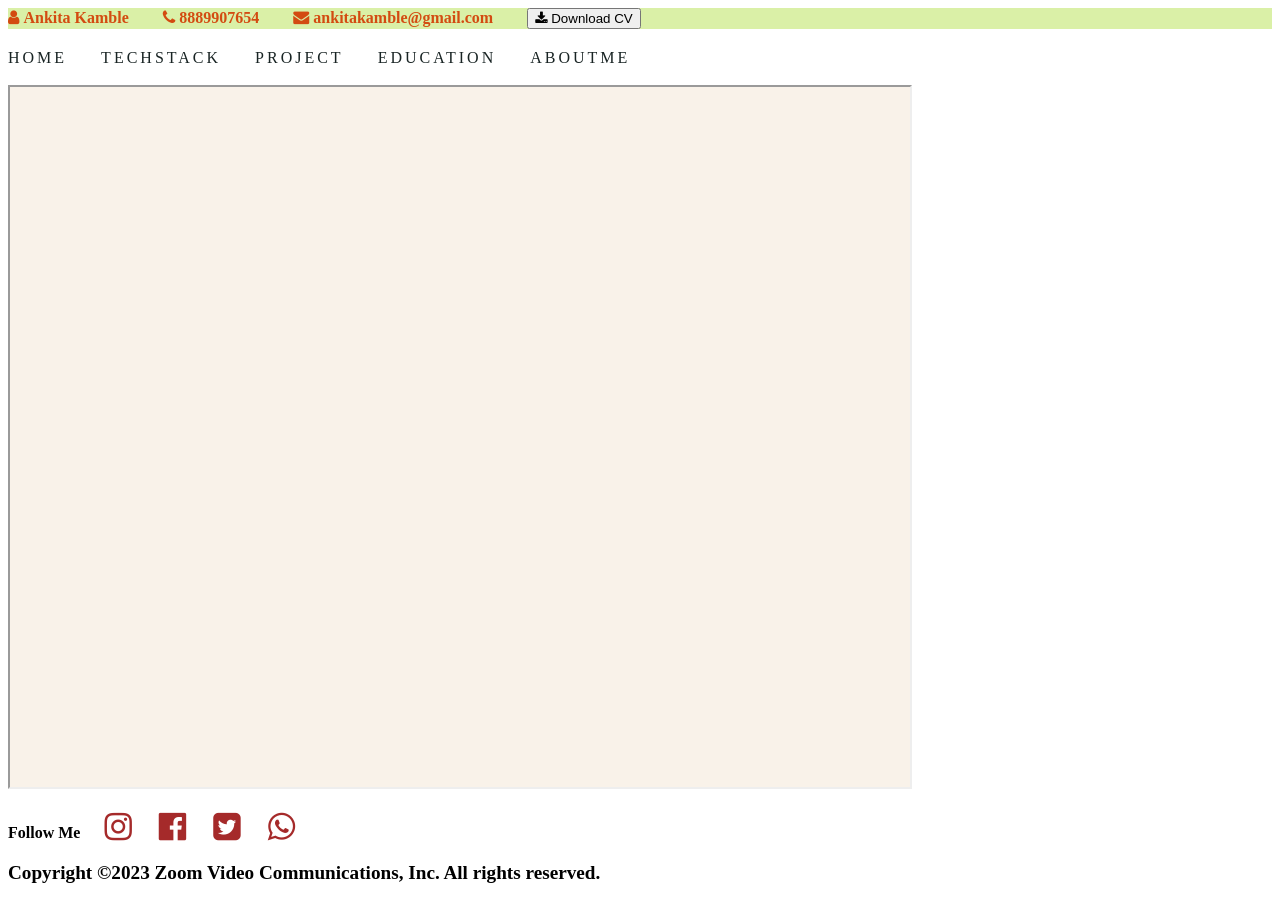
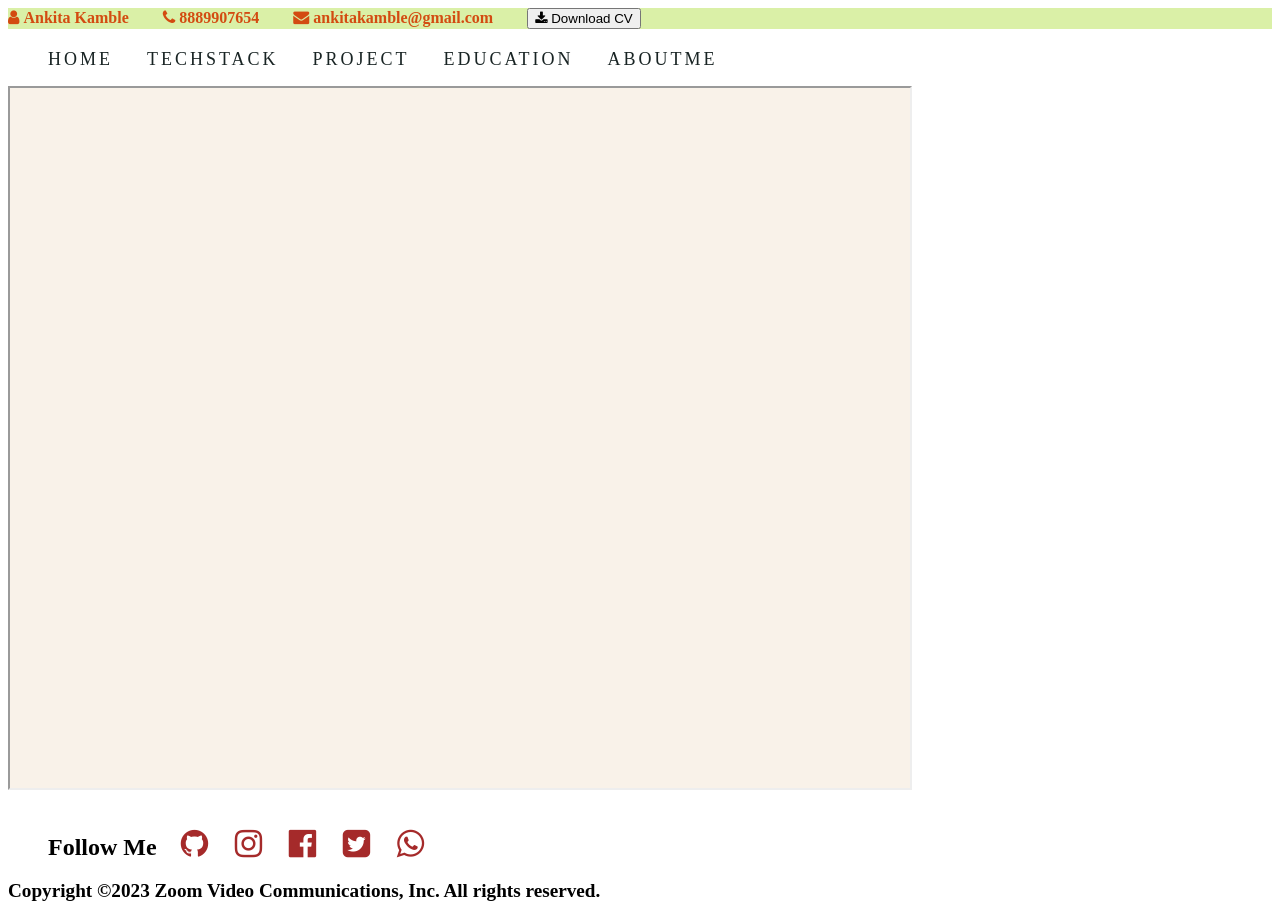
Before and after one commit to ashwiniKadganji/my-profile, a plain HTML site: page index.html in a window 1280 px wide. Drawn offline with Linux system fonts and the light colour scheme.

Commit message:
apply  display property on anchor tag
apply  display property on anchor tag

```diff
--- a/index.html
+++ b/index.html
@@ -22,14 +22,14 @@
             text-shadow: 30px;
             color: rgb(25, 36, 36);
         }
-        .upper{
+        /*.upper{
             text-transform: uppercase;
             margin-right: 30px;
-        }
+        } */
         a{
             text-decoration: none;
         }
-        #font1,#font2,#font3,#font4{
+        #font1,#font2,#font3,#font4,#font5{
             color: brown;
             margin-right: 20px;
         }
@@ -45,6 +45,17 @@
         }
         .footerContent{
             margin-right: 20px;
+            font-size: x-large;
+        }
+        .list li{
+            margin-right: 30px; /* or width : 20px; */
+            display: inline-block;
+            text-transform: uppercase;
+            font-size: large;
+        }
+        .foot li{
+            display: inline-block;
+            width: 50px;
         }
     </style>
 
@@ -61,11 +72,13 @@
     </header>
 
     <nav>
-       <span class="upper"><a href="home.html" target="profile">Home</a></span>
-       <span class="upper"><a href="techstack.html" target="profile">TECHstack</a></span>
-       <span class="upper"><a href="project.html" target="profile">Project</a></span>
-       <span class="upper"><a href="education.html" target="profile">Education</a></span>
-       <span class="upper"><a href="aboutme.html" target="profile">Aboutme</a></span><br><br>
+        <ul class="list">
+           <li><a href="home.html" target="profile">Home</a></li>
+           <li><a href="techstack.html" target="profile">TECHstack</a></li>
+           <li><a href="project.html" target="profile">Project</a></li>
+           <li><a href="education.html" target="profile">Education</a></li>
+           <li><a href="aboutme.html" target="profile">Aboutme</a></li>
+        </ul>
     </nav>
 
        <iframe height="700px" width="900px" name="profile">
@@ -74,11 +87,21 @@
 
 
     <footer>
-        <strong  class="footerContent">Follow Me</strong>
-        <a href="http://www.instagram.com" ><i class="fa fa-2x fa-instagram" aria-hidden="true" id="font1"></i></a>
-        <a href="http://www.Facebook.com"><i class="fa fa-2x fa-facebook-official" aria-hidden="true" id="font2"></i></a>
-        <a href="http://www.twitter.com"  target="_blank"><i class="fa fa-2x fa-twitter-square" aria-hidden="true" id="font3"></i></a>
-        <a href="http://www.whatsapp.com"  target="_blank"><i class="fa fa-2x fa-whatsapp" aria-hidden="true" id="font4"></i></a>
+
+        <ol class="foot">
+            <strong  class="footerContent">Follow Me</strong>
+
+            <li><a href="http://www.github.com" target="_blank"><i class="fa  fa-2x fa-github" aria-hidden="true" id="font5"></i></a></li>
+
+            <li> <a href="http://www.instagram.com" target="_blank"><i class="fa fa-2x fa-instagram" aria-hidden="true" id="font1"></i></a></li>
+
+            <li> <a href="http://www.Facebook.com" target="_blank"><i class="fa fa-2x fa-facebook-official" aria-hidden="true" id="font2"></i></a></li>
+
+            <li><a href="http://www.twitter.com"  target="_blank"><i class="fa fa-2x fa-twitter-square" aria-hidden="true" id="font3"></i></a></li>
+
+            <li><a href="http://www.whatsapp.com"  target="_blank"><i class="fa fa-2x fa-whatsapp" aria-hidden="true" id="font4"></i></a>
+            </li>
+        </ol>
 
         <p id="copy">Copyright &copy;2023 Zoom Video Communications, Inc. All rights reserved. </p>
     </footer>
```
